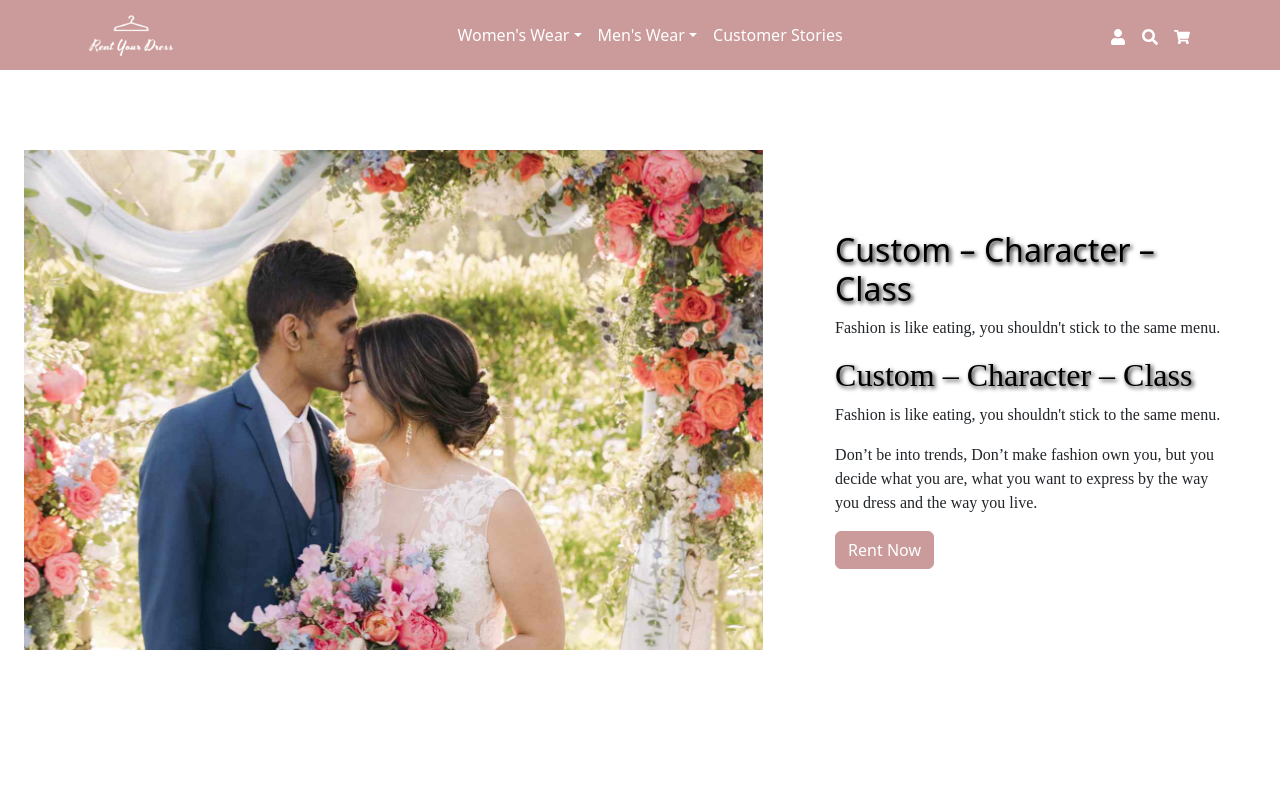
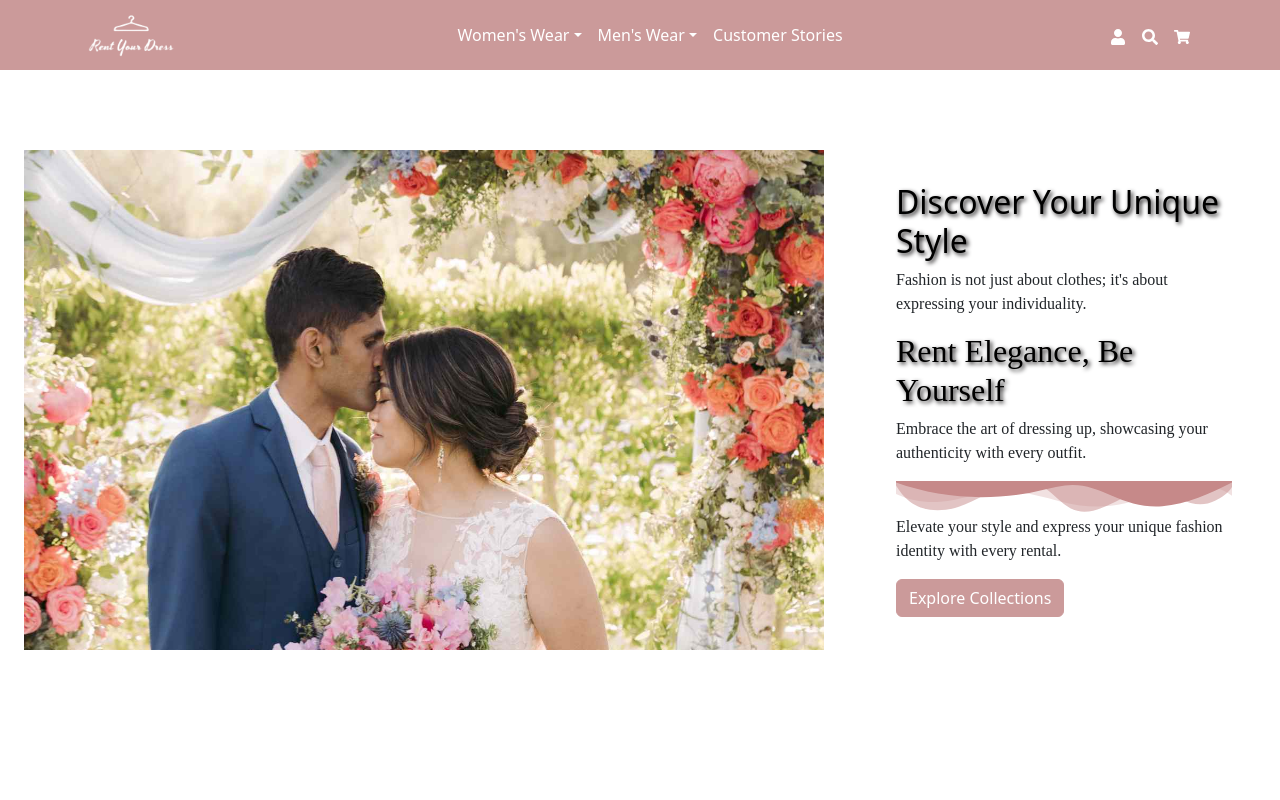
Before and after one commit to DiptanshuG/RentYourDress, a React (Create React App) app in the folder client/: page / in a window 1280 px wide. Shown: the top 800 px of the page. Built offline with nearby package versions, Linux system fonts and the light colour scheme.

Commit message:
add demo svg

```diff
--- a/client/src/components/Sidebars/Login.js
+++ b/client/src/components/Sidebars/Login.js
@@ -73,12 +73,15 @@
 
                                     />
                                 </Form.Group>
-                                <Button variant="primary" type="submit" className="w-100 button-primary mt-4">
+                                <Button variant="primary" type="submit" className="w-100 button-primary mt-4 fw-bold">
                                     Login
                                 </Button>
 
+
                             </Form>
+
                         </div>
+
                     </div>
 
                 </div>
--- a/client/src/pages/HomePage.js
+++ b/client/src/pages/HomePage.js
@@ -48,7 +48,7 @@
               data-aos="fade-up"
               data-aos-duration="1500"
             >
-              Custom – Character – Class
+              Discover Your Unique Style
             </h2>
             <p
               className="custom-p"
@@ -56,7 +56,7 @@
               data-aos-duration="1300"
               data-aos-delay="500"
             >
-              Fashion is like eating, you shouldn't stick to the same menu.
+              Fashion is not just about clothes; it's about expressing your individuality.
             </p>
             <p
               className="custom-p"
@@ -69,7 +69,7 @@
                 data-aos="fade-up"
                 data-aos-duration="1500"
               >
-                Custom – Character – Class
+                Rent Elegance, Be Yourself
               </h2>
               <p
                 className="custom-p"
@@ -77,18 +77,45 @@
                 data-aos-duration="1300"
                 data-aos-delay="500"
               >
-                Fashion is like eating, you shouldn't stick to the same menu.
+                Embrace the art of dressing up, showcasing your authenticity with every outfit.
               </p>
             </p>
+
+            <div class="custom-shape-divider-top-1694504256">
+              <svg
+                data-name="Layer 1"
+                xmlns="http://www.w3.org/2000/svg"
+                viewBox="0 0 1200 120"
+                preserveAspectRatio="none"
+              >
+                <path
+                  d="M0,0V46.29c47.79,22.2,103.59,32.17,158,28,70.36-5.37,136.33-33.31,206.8-37.5C438.64,32.43,512.34,53.67,583,72.05c69.27,18,138.3,24.88,209.4,13.08,36.15-6,69.85-17.84,104.45-29.34C989.49,25,1113-14.29,1200,52.47V0Z"
+                  fill="#c68989"
+                  opacity=".25"
+                  class="shape-fill"
+                ></path>
+                <path
+                  d="M0,0V15.81C13,36.92,27.64,56.86,47.69,72.05,99.41,111.27,165,111,224.58,91.58c31.15-10.15,60.09-26.07,89.67-39.8,40.92-19,84.73-46,130.83-49.67,36.26-2.85,70.9,9.42,98.6,31.56,31.77,25.39,62.32,62,103.63,73,40.44,10.79,81.35-6.69,119.13-24.28s75.16-39,116.92-43.05c59.73-5.85,113.28,22.88,168.9,38.84,30.2,8.66,59,6.17,87.09-7.5,22.43-10.89,48-26.93,60.65-49.24V0Z"
+                  fill="#c68989"
+                  opacity=".5"
+                  class="shape-fill"
+                ></path>
+                <path
+                  d="M0,0V5.63C149.93,59,314.09,71.32,475.83,42.57c43-7.64,84.23-20.12,127.61-26.46,59-8.63,112.48,12.24,165.56,35.40C827.93,77.22,886,95.24,951.2,90c86.53-7,172.46-45.71,248.8-84.81V0Z"
+                  fill="#c68989"
+                  class="shape-fill"
+                ></path>
+              </svg>
+            </div>
+
             <p
               className="custom-p"
               data-aos="fade-up"
               data-aos-duration="1300"
               data-aos-delay="500"
             >
-              Don’t be into trends, Don’t make fashion own you, but you decide
-              what you are, what you want to express by the way you dress and
-              the way you live.
+              Elevate your style and express your unique fashion identity with every rental.
+
             </p>
             <Button
               className="custom-button"
@@ -96,11 +123,13 @@
               data-aos-duration="1300"
               data-aos-delay="900"
             >
-              Rent Now
+              Explore Collections
             </Button>
           </div>
+
         </div>
-      </section>
+
+      </section >
 
       <section className="content-container3">
         <Container>
@@ -228,10 +257,10 @@
       </section>
 
       {/* images section  */}
-       <ImageGrid/>
+      <ImageGrid />
 
       <Footer />
-    </div>
+    </div >
   );
 };
 
```
